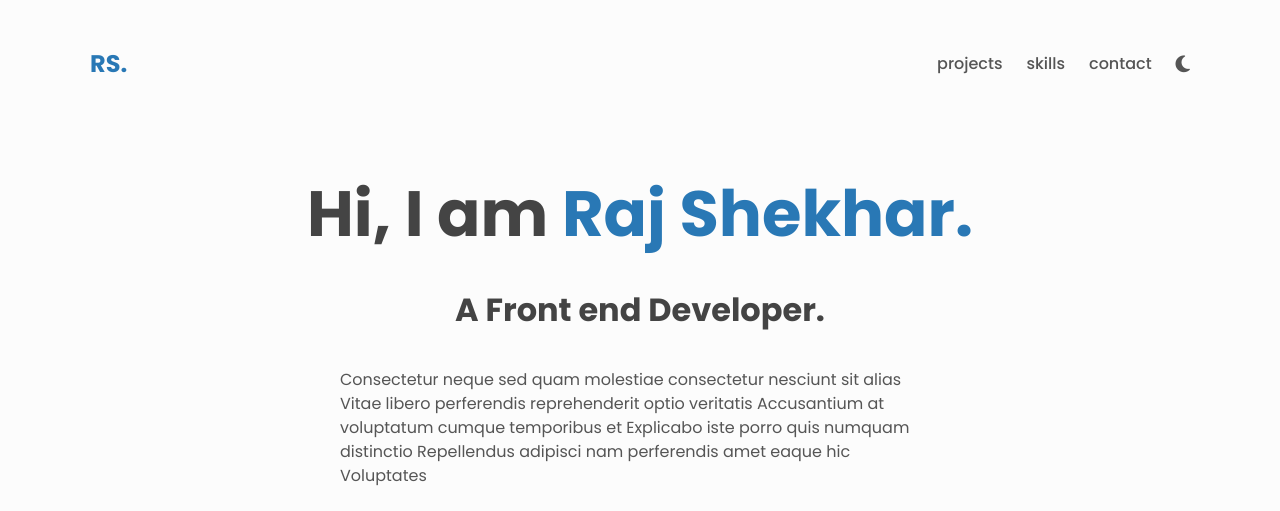
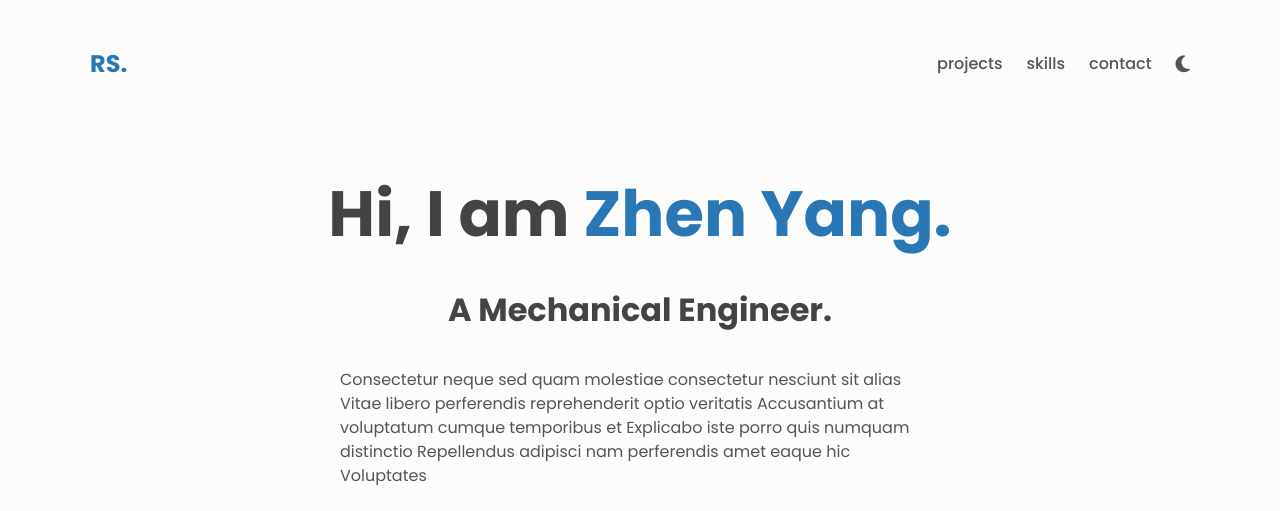
Before and after one commit to Woo-ZYSIT/WooZY, a plain HTML site: page index.html in a window 1280 px wide. Shown: the top 511 px of the page. Drawn offline with Linux system fonts and the light colour scheme.

Commit message:
Update name and role in about section

```diff
--- a/index.html
+++ b/index.html
@@ -55,8 +55,8 @@
     <main>
       <!-- About -->
       <div class="about center">
-        <h1>Hi, I am <span class="about__name">Raj Shekhar.</span></h1>
-        <h2 class="about__role">A Front end Developer.</h2>
+        <h1>Hi, I am <span class="about__name">Zhen Yang.</span></h1>
+        <h2 class="about__role">A Mechanical Engineer.</h2>
         <p class="about__desc">
           Consectetur neque sed quam molestiae consectetur nesciunt sit alias
           Vitae libero perferendis reprehenderit optio veritatis Accusantium at
```
